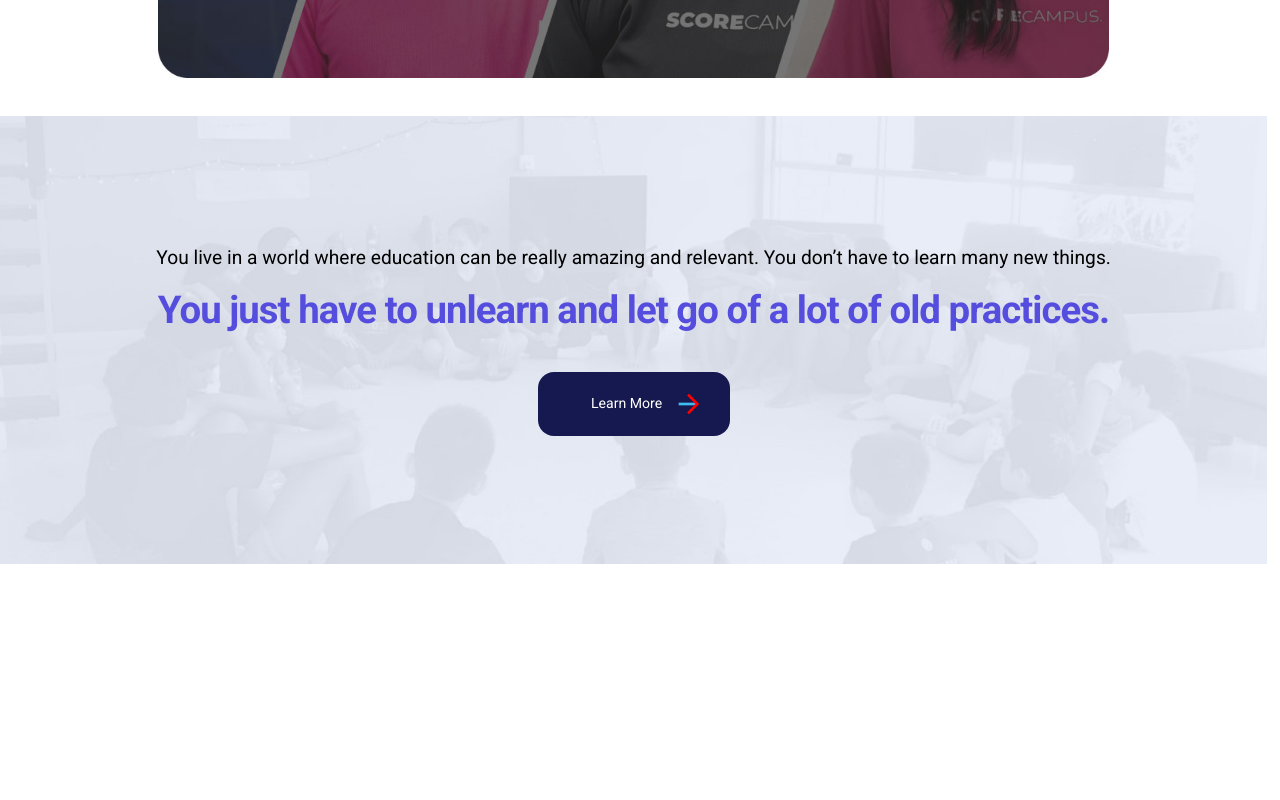
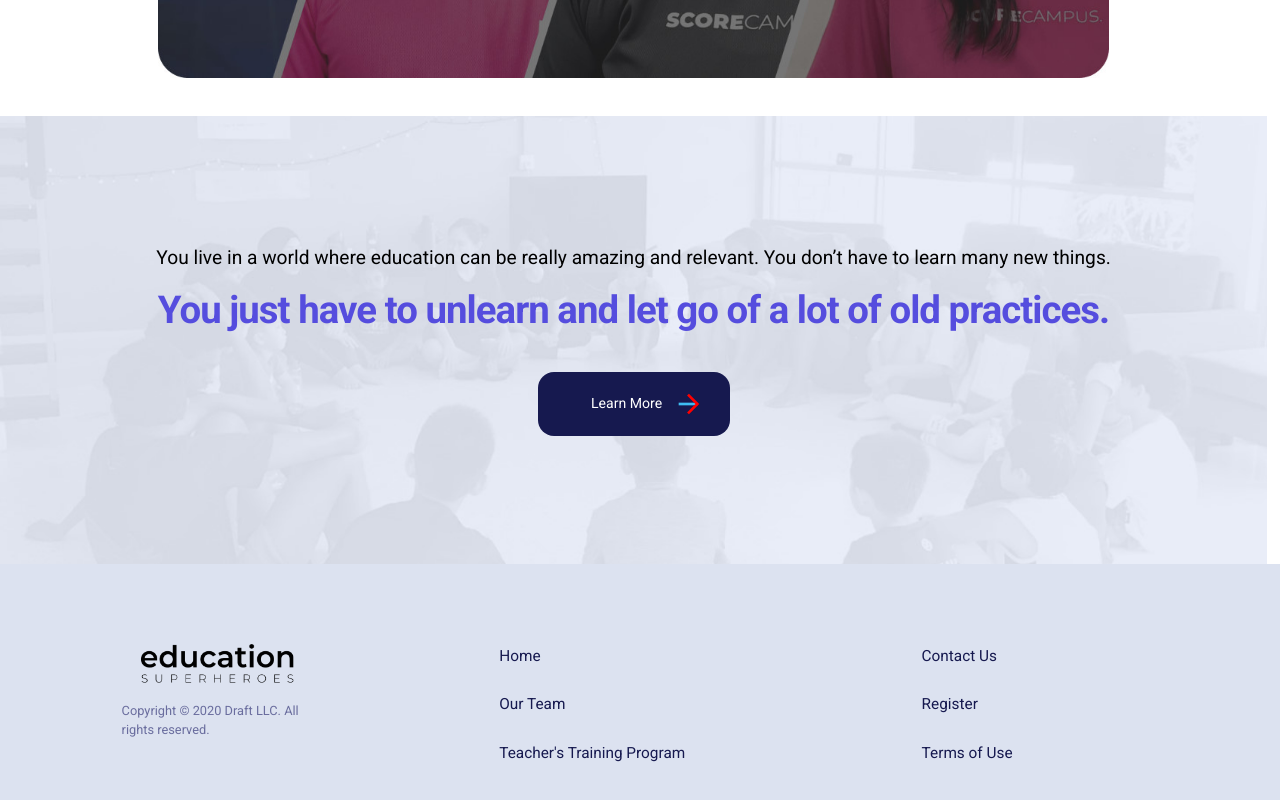
Before and after one commit to rif42/education-superheroes-landing-page, a React (Vite) app: page / in a window 1280 px wide. Shown: the part 3084-3884 px from the top of the page. Before the commit the page ends 3648 px from the top, so only its background shows below. Built offline with nearby package versions, Linux system fonts and the light colour scheme.

Commit message:
footer done

```diff
--- a/src/App.jsx
+++ b/src/App.jsx
@@ -2,6 +2,8 @@ import { useState } from "react";
 import reactLogo from "./assets/react.svg";
 import Home from "./pages/Home";
 import Navbar from "./components/Navbar";
+import Footer from "./components/Footer";
+
 import "./App.css";
 
 function App() {
@@ -11,6 +13,7 @@ function App() {
         <div className='App'>
             <Navbar />
             <Home />
+            <Footer />
         </div>
     );
 }
--- a/src/components/Footer.jsx
+++ b/src/components/Footer.jsx
@@ -1,7 +1,30 @@
 import React from "react";
 
 function Footer() {
-    return <div>Footer</div>;
+    return (
+        <div className='w-full h-[20vw] bg-[#DCE2F0] flex flex-row justify-evenly align-middle'>
+            <div className='grow flex flex-col justify-center align-middle w-[33%]'>
+                <img
+                    className='w-[12vw] place-self-center'
+                    src={"/src/assets/ES_logo_black.png"}
+                    alt={"logo education superheroes"}
+                />
+                <p className='text-[1vw] text-[#6A6D9E] place-self-center pt-[1vw] w-[15vw]'>
+                    Copyright © 2020 Draft LLC. All rights reserved.
+                </p>
+            </div>
+            <div className=' w-[33%] flex flex-col justify-center align-middle'>
+                <a className='text-[1.2vw] text-[#16194F] ml-[5vw] pt-[2vw]'>Home</a>
+                <a className='text-[1.2vw] text-[#16194F] ml-[5vw] pt-[2vw]'>Our Team</a>
+                <a className='text-[1.2vw] text-[#16194F] ml-[5vw] pt-[2vw]'>Teacher's Training Program</a>
+            </div>
+            <div className=' w-[33%] flex flex-col justify-center align-middle'>
+                <a className='text-[1.2vw] text-[#16194F] ml-[5vw] pt-[2vw]'>Contact Us</a>
+                <a className='text-[1.2vw] text-[#16194F] ml-[5vw] pt-[2vw]'>Register</a>
+                <a className='text-[1.2vw] text-[#16194F] ml-[5vw] pt-[2vw]'>Terms of Use</a>
+            </div>
+        </div>
+    );
 }
 
 export default Footer;
```
Also changed, not shown: src/assets/ES_logo_black.png (added).
